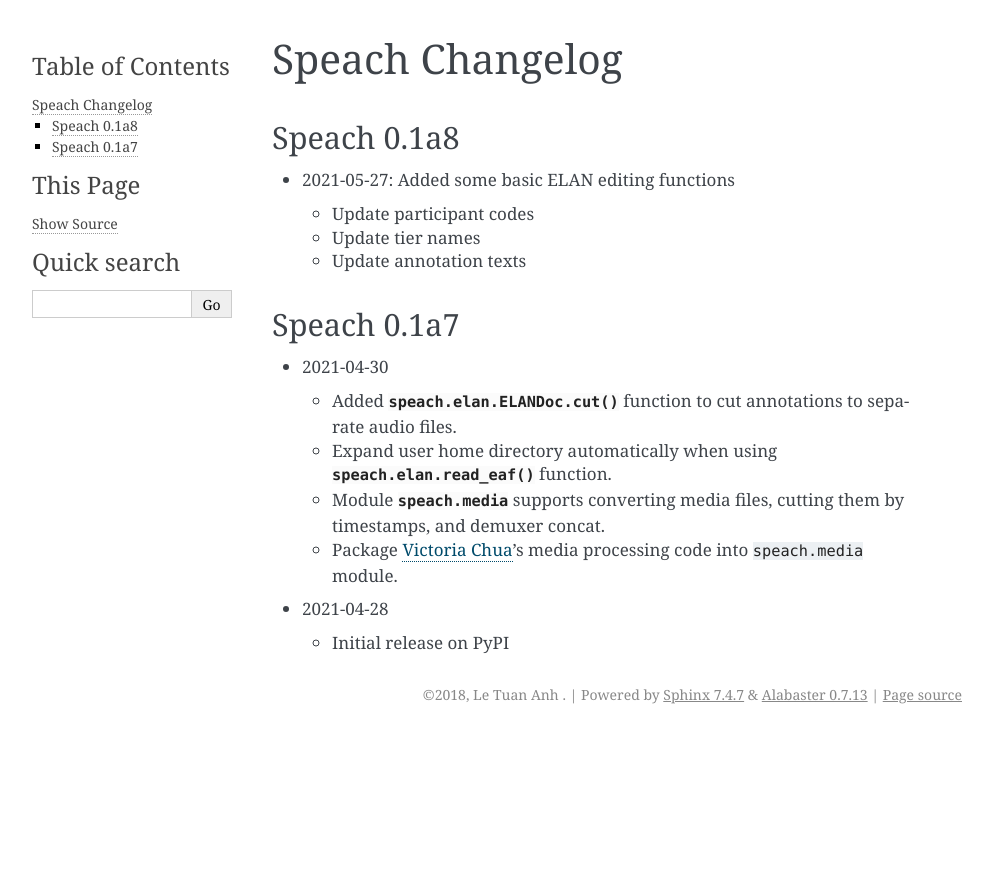
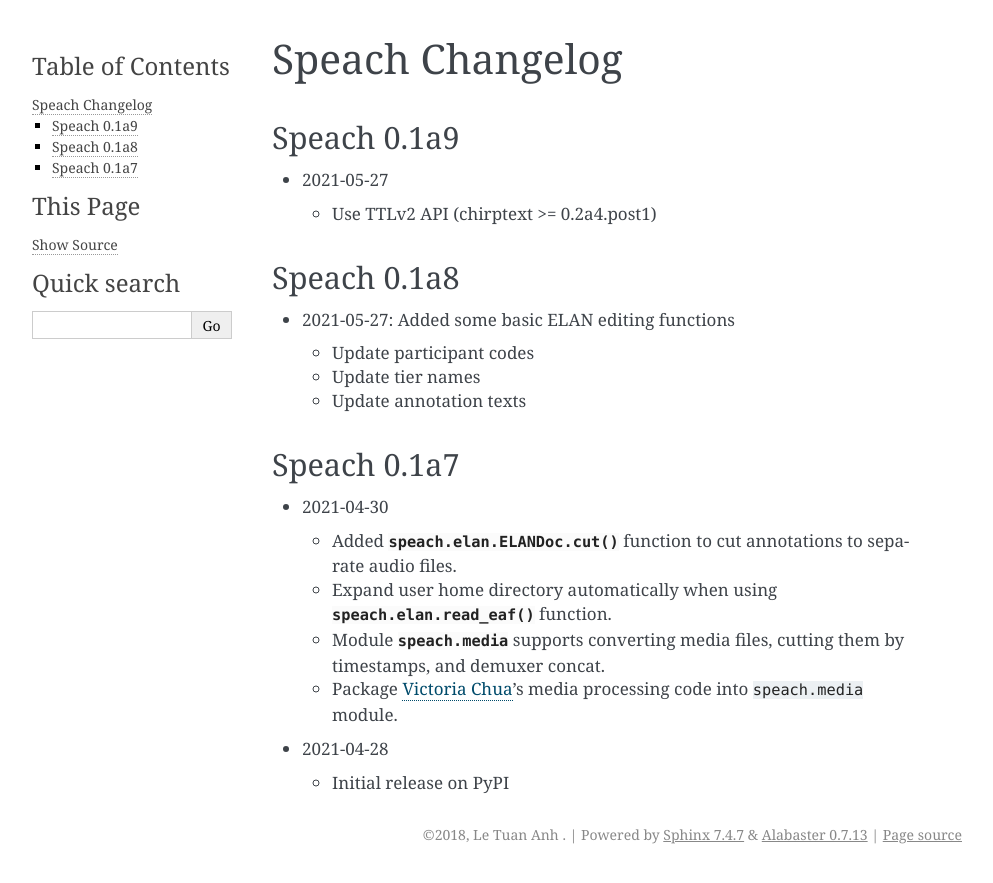
Before and after one commit to neocl/speach, a Sphinx documentation site: the page built from docs/updates.rst, in a window 1280 px wide. Shown: the top 883 px of the page, without its empty margins (148-1141 px from the left). Built offline with Sphinx 7.4.7, drawn with Linux system fonts in a browser that asks for light colours.

Commit message:
update change log

```diff
--- a/docs/updates.rst
+++ b/docs/updates.rst
@@ -2,6 +2,13 @@
 
 Speach Changelog
 ================
+
+Speach 0.1a9
+------------
+
+- 2021-05-27
+
+  - Use TTLv2 API (chirptext >= 0.2a4.post1)
 
 Speach 0.1a8
 ------------
```
